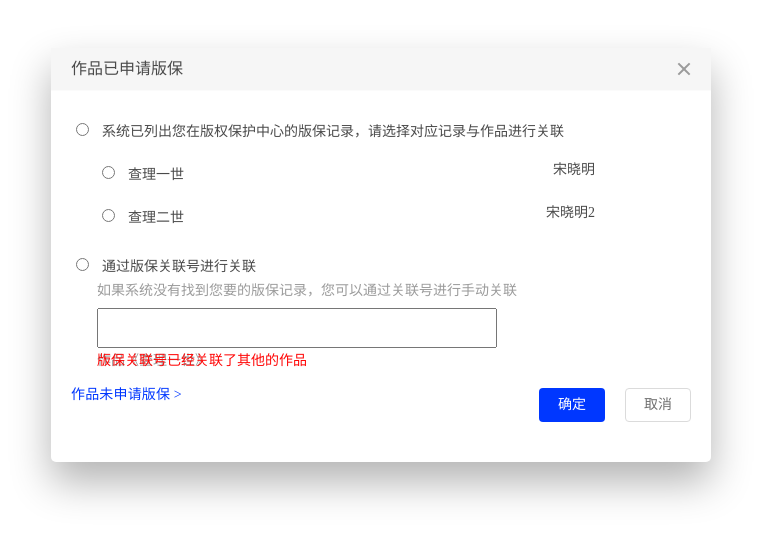
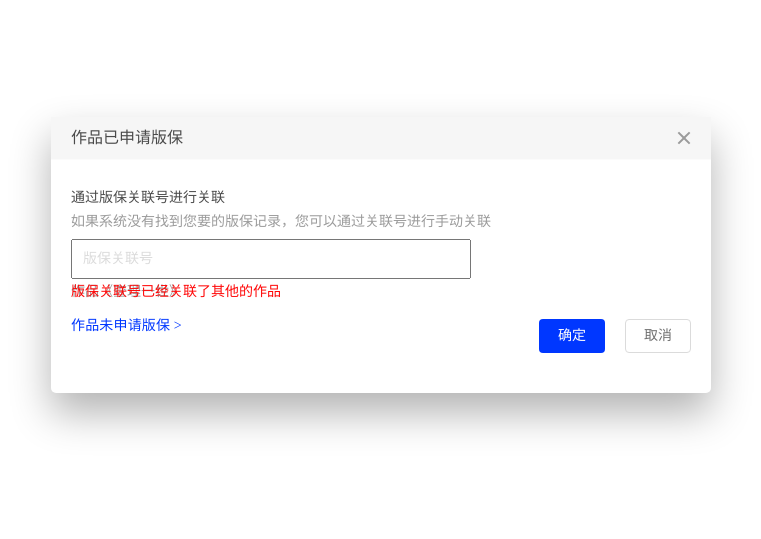
Before and after one commit to BadWaka/blog-waka-by-react, a React app: page / in a window 1280 px wide. Shown: the part 145-684 px from the top of the page, without its empty margins (259-1020 px from the left). Built offline with nearby package versions, Linux system fonts and the light colour scheme.

Commit message:
作品已申请版保 样式完成

```diff
--- a/src/businessComponents/CopyrightProtectionModals/AlreadyAppleFor/AlreadyApplyFor.js
+++ b/src/businessComponents/CopyrightProtectionModals/AlreadyAppleFor/AlreadyApplyFor.js
@@ -17,11 +17,19 @@ export default class AlreadyApplyFor extends Component {
     static defaultProps = {};
 
     render() {
+
+        let isCopyrightRecords = false; // 是否有版保记录
+
         return (
             <Modal title="作品已申请版保">
+                {/* 有版保记录显示这个 */}
+                {isCopyrightRecords &&
+                <section className={style.hasCopyrightRecords}>
+                    {/* 版保记录 */}
                     <section className={style.row1}>
                         <input type="radio" name="relateWay"/>
                         <span className={style.text}>系统已列出您在版权保护中心的版保记录，请选择对应记录与作品进行关联</span>
+                        {/* 版保记录项 */}
                         <div className={style.copyrightRecord}>
                             <input type="radio" name="copyrightRecord"/>
                             <span className={style.text}>查理一世</span>
@@ -33,22 +41,39 @@ export default class AlreadyApplyFor extends Component {
                             <span className={style.textRight}>宋晓明2</span>
                         </div>
                     </section>
+                    {/* 版保号关联 */}
                     <section className={style.row2}>
                         <input type="radio" name="relateWay"/>
                         <span className={style.text}>通过版保关联号进行关联</span>
                         {/* 通过版保号进行关联 */}
                         <div className={style.copyrightNumber}>
                             <div className={style.tips1}>如果系统没有找到您要的版保记录，您可以通过关联号进行手动关联</div>
-                        <div>
-
-                        </div>
-                        <input className={style.input} type="text"/>
+                            <input className={style.input} type="text" placeholder="版保关联号"/>
                             {/* 正常提示 */}
                             <div className={style.normalTips}>作品《查理一世》</div>
                             {/* 错误提示 */}
                             <div className={style.errorTips}>版保关联号已经关联了其他的作品</div>
                         </div>
                     </section>
+                </section>
+                }
+                {/* 没有版保记录显示这个 */}
+                {!isCopyrightRecords &&
+                <section className={style.noCopyrightRecords}>
+                    <span className={style.text}>通过版保关联号进行关联</span>
+                    {/* 通过版保号进行关联 */}
+                    <div className={style.copyrightNumber}>
+                        <div className={style.tips1}>如果系统没有找到您要的版保记录，您可以通过关联号进行手动关联</div>
+                        <input className={style.input} type="text" placeholder="版保关联号"/>
+                        {/* 正常提示 */}
+                        <div className={style.normalTips}>作品《查理一世》</div>
+                        {/* 错误提示 */}
+                        <div className={style.errorTips}>版保关联号已经关联了其他的作品</div>
+                    </div>
+                </section>
+                }
+
+                {/* 按钮栏 */}
                 <section className={style.row3}>
                     <span className={style.left}>作品未申请版保 ></span>
                     <span className={style.right}>
@@ -56,6 +81,7 @@ export default class AlreadyApplyFor extends Component {
                         <span className={style.cancel}>取消</span>
                     </span>
                 </section>
+
             </Modal>
         );
     }
--- a/src/businessComponents/CopyrightProtectionModals/AlreadyAppleFor/style.scss
+++ b/src/businessComponents/CopyrightProtectionModals/AlreadyAppleFor/style.scss
@@ -1,3 +1,9 @@
+input {
+  outline: none;
+}
+
+.hasCopyrightRecords {
+
   .row1 {
     margin: 30px 20px 0 20px;
 
@@ -59,6 +65,81 @@
         height: 40px;
         box-sizing: border-box;
         margin-top: 10px;
+        padding-left: 10px;
+        font-family: PingFangSC-Regular;
+        font-size: 14px;
+        letter-spacing: 0;
+        color: #4A4A4A;
+
+        &::placeholder {
+          /* 版保关联号: */
+          font-family: PingFangSC-Regular;
+          font-size: 14px;
+          color: #DBDBDB;
+          letter-spacing: 0;
+        }
+      }
+
+      .normalTips, .errorTips {
+        top: 70px;
+        position: absolute;
+        /* 作品《查理一世》: */
+        font-family: PingFangSC-Regular;
+        font-size: 14px;
+        color: #9B9B9B;
+        letter-spacing: 0;
+      }
+
+      .errorTips {
+        /* 版保关联号已经关联了其他的作品: */
+        color: #FF0606;
+      }
+    }
+  }
+
+}
+
+.noCopyrightRecords {
+  margin: 30px 20px 0 20px;
+
+  .text {
+    /* 系统已列出您在版权保护中心的版保记录，请: */
+    font-family: PingFangSC-Regular;
+    font-size: 14px;
+    color: #4A4A4A;
+    letter-spacing: 0;
+  }
+
+  .copyrightNumber {
+    position: relative;
+
+    .tips1 {
+      margin-top: 10px;
+      /* 如果系统没有找到您要的版保记录，您可以通: */
+      font-family: PingFangSC-Regular;
+      font-size: 14px;
+      color: #9B9B9B;
+      letter-spacing: 0;
+    }
+
+    .input {
+      width: 400px;
+      height: 40px;
+      box-sizing: border-box;
+      margin-top: 10px;
+      padding-left: 10px;
+      font-family: PingFangSC-Regular;
+      font-size: 14px;
+      letter-spacing: 0;
+      color: #4A4A4A;
+
+      &::placeholder {
+        /* 版保关联号: */
+        font-family: PingFangSC-Regular;
+        font-size: 14px;
+        color: #DBDBDB;
+        letter-spacing: 0;
+      }
     }
 
     .normalTips, .errorTips {
```
Lines whose indentation alone changed are shown as unchanged.
